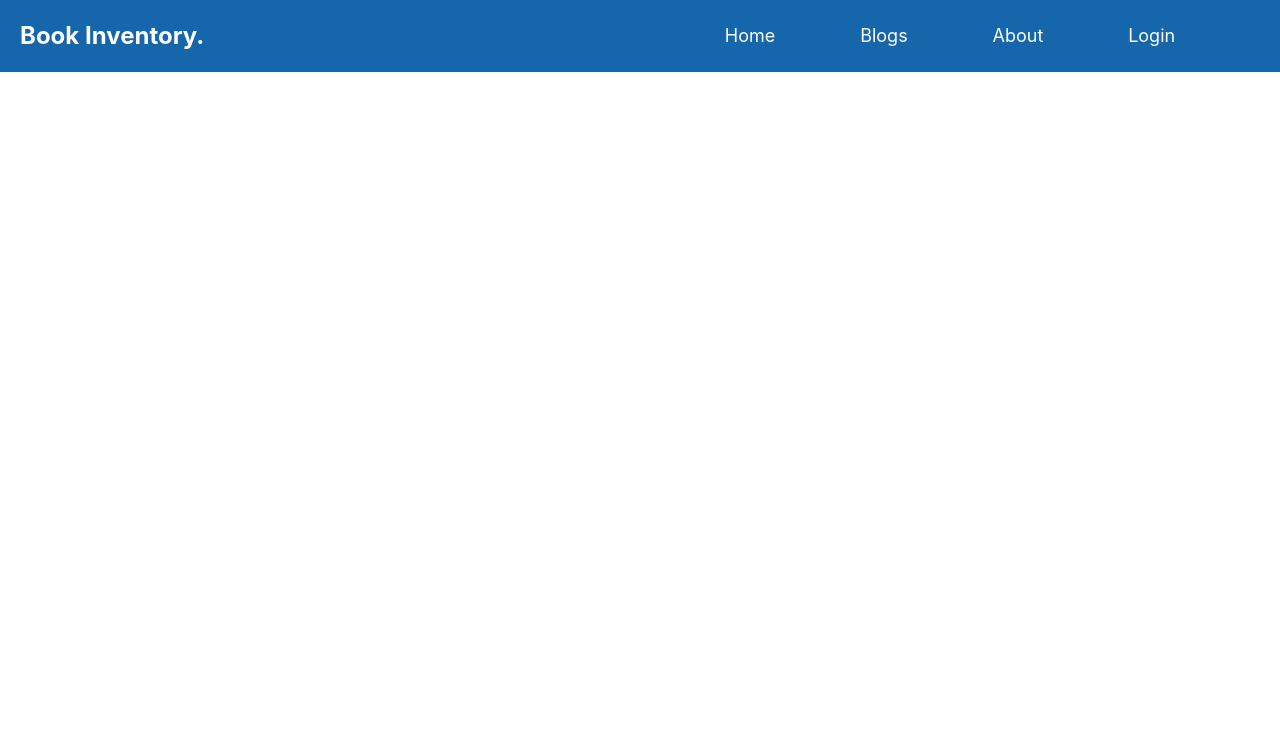
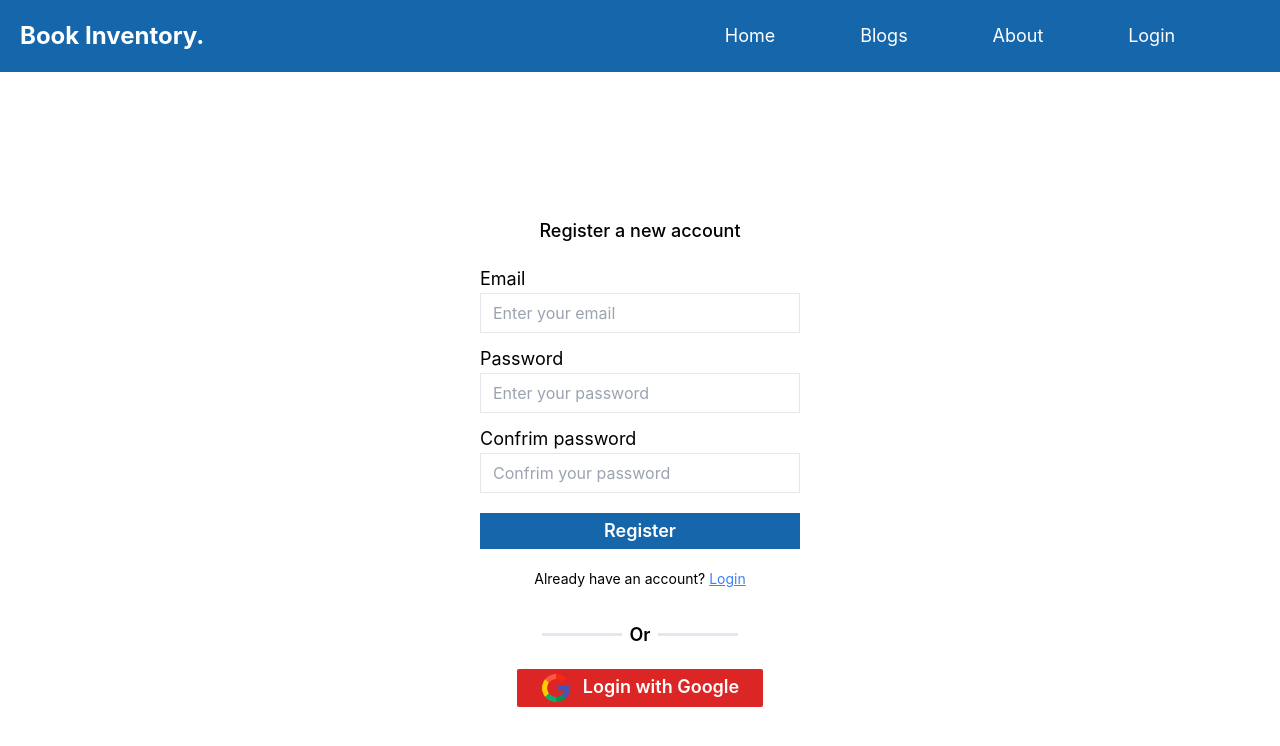
Before and after one commit to rakibul0310/book--inventory-client-side, a React (Create React App) app: page /register in a window 1280 px wide. Shown: the top 746 px of the page. Built offline with nearby package versions, Linux system fonts and the light colour scheme.

Commit message:
add register form

```diff
--- a/src/components/Register/Register.js
+++ b/src/components/Register/Register.js
@@ -1,9 +1,35 @@
 import React from 'react';
+import { Link } from 'react-router-dom';
+
+import googleLogo from '../../images/Google-logo.png';
 
 const Register = () => {
     return (
-        <div>
-
+        <div className='min-h-screen flex flex-col justify-center items-center'>
+            <h2 className='text-lg font-medium'>Register a new account</h2>
+            <form className='flex flex-col w-3/4 md:w-1/4'>
+                <label className='text-lg mt-5 text-left' htmlFor="email">Email</label>
+                <input className='h-10 pl-3 outline-[##1566AA] border-[1px] border-gray-200' type="email" name="email" id="email" placeholder='Enter your email' required />
+                <label className='text-lg mt-3 text-left' htmlFor="password">Password</label>
+                <input className='h-10 pl-3 outline-[##1566AA] border-[1px] border-gray-200' type="password" name="password" id="password" placeholder='Enter your password' required />
+                <label className='text-lg mt-3 text-left' htmlFor="confrim-password">Confrim password</label>
+                <input className='h-10 pl-3 outline-[##1566AA] border-[1px] border-gray-200' type="password" name="password" id="confrim-password" placeholder='Confrim your password' required />
+                <input className='my-5 px-6 py-1 bg-[#1566AA] text-white text-lg font-semibold cursor-pointer' type="submit" value="Register" />
+                <span className='text-sm'>Already have an account? <Link to="/login"><button className='text-blue-500 underline decoration-blue-500'>Login</button></Link></span>
+            </form>
+            <div className='mt-8'>
+                <div className='flex justify-center items-center'>
+                    <div className='w-[80px] h-[3px] bg-slate-200'></div>
+                    <small className='mx-2 text-lg font-semibold'>Or</small>
+                    <div className='w-[80px] h-[3px] bg-slate-200'></div>
+                </div>
+                <div>
+                    <button className='my-5 px-6 py-1 bg-red-600 text-white hover:bg-[#1F2B6C] duration-500 text-lg font-semibold cursor-pointer rounded-sm'>
+                        <img className='inline mr-3' src={googleLogo} alt="" height={30} width={30} />
+                        Login with Google
+                    </button>
+                </div>
+            </div>
         </div>
     );
 };
--- a/src/components/ResetPassword/ResetPassword.js
+++ b/src/components/ResetPassword/ResetPassword.js
@@ -33,7 +33,7 @@ const ResetPassword = () => {
 
     return (
         <div className='min-h-screen flex flex-col justify-center items-center'>
-            <h2 className='text-lg font-medium'>Login with email and password</h2>
+            <h2 className='text-lg font-medium'>Reset Your Password</h2>
             <div className='flex flex-col w-3/4 md:w-1/4'>
                 <label className='text-lg mt-5' htmlFor="email">Email</label>
                 <input onBlur={handleEmail} className='h-10 pl-3 outline-[#1566AA] border-[1px] border-gray-200' type="email" name="email" id="email" placeholder='Enter your email' required />
```
